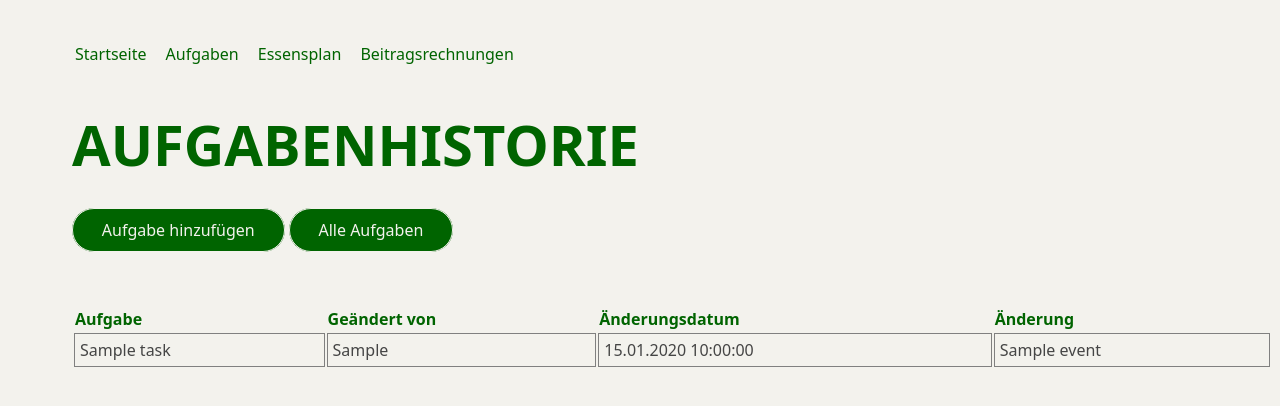
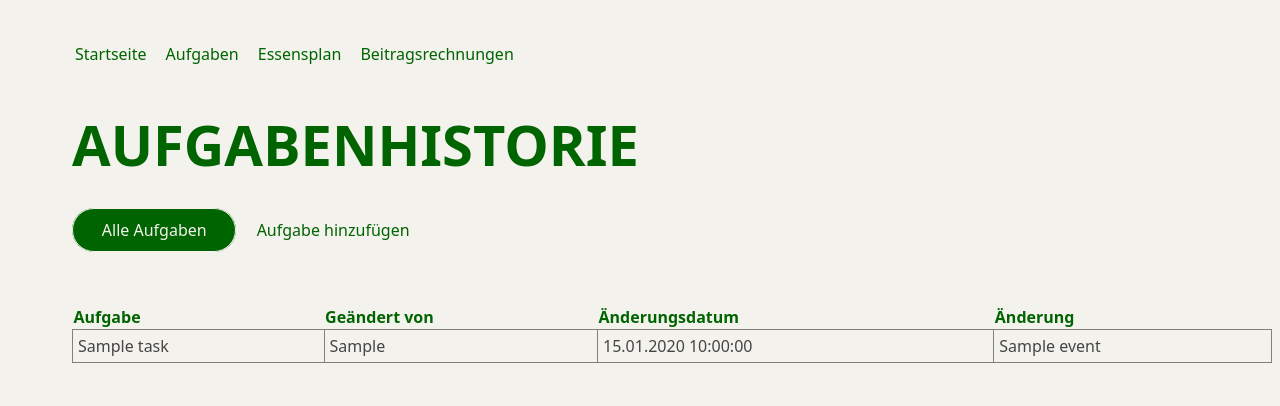
Before and after one commit to anhduccy/wg-website, a Django app: template app/templates/tasks/task_history_view.html in a window 1280 px wide. Shown: the top 406 px of the page. Run offline with Django 5.2, Linux system fonts and the light colour scheme; the template is opened without the code that fills it: most values are stand-ins (such as "Sample title", 1, 10 or a date in 2020); parts of the project's set-up code (start-up, migrations or seed data) failed here and were passed over.

Commit message:
Small task_history UI improvements

```diff
--- a/app/templates/tasks/task_history_view.html
+++ b/app/templates/tasks/task_history_view.html
@@ -13,11 +13,11 @@
         <div class="header">
             {% include 'sidebar.html' %}
             <h1 style="text-transform: uppercase;">Aufgabenhistorie</h1>
-            <h3><a href="{% url 'tasks-add' %}" class="btn">Aufgabe hinzufügen</a> <a href="{% url 'tasks' %}" class="btn">Alle Aufgaben</a></h3>
+            <h3><a href="{% url 'tasks' %}" class="btn">Alle Aufgaben</a> <a href="{% url 'tasks-add' %}" class="sidebar-col" style="padding-left: 1em;">Aufgabe hinzufügen</a></h3>
         </div>
 
         <div class="content">
-            <table style="width:100%; min-width: 1200px; text-align: left;" class="list">
+            <table style="width:100%; min-width: 1200px; text-align: left; border-collapse: collapse; border:none" class="list">
                     <tr style="color: #006400;">
                         <th>Aufgabe</th>
                         <th>Geändert von</th>
```
